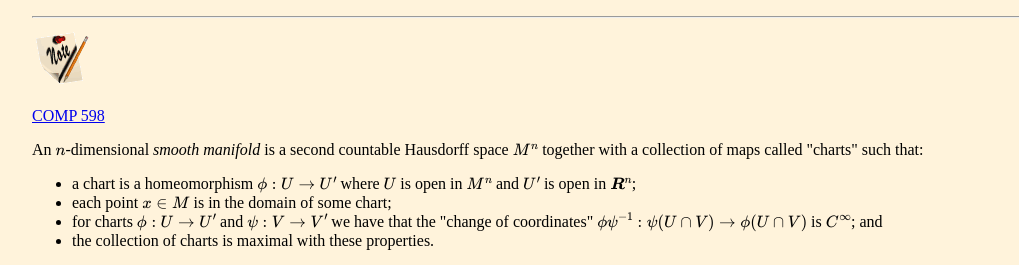
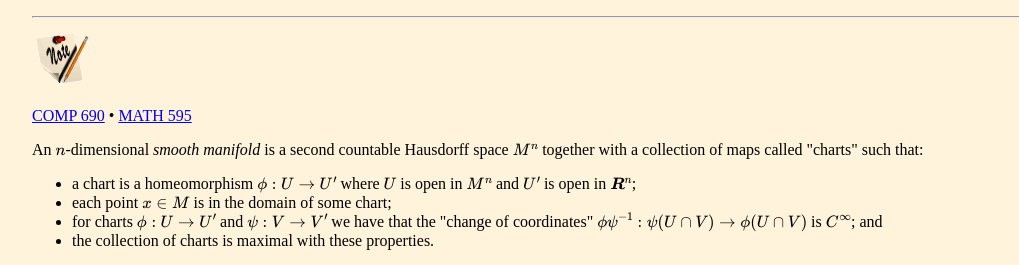
Before and after one commit to marcelgoh/marcelgoh.github.io, a Jekyll site: the page home/index.html, which Jekyll copies as it is, in a window 1280 px wide and 1400 px high. Shown: the part 264-529 px from the top of the window, without its empty margins (48-1067 px from the left). Built offline with Jekyll 4.4.1, drawn with Linux system fonts in a browser that asks for light colours; formulas are drawn with MathJax 3; a script that is not in the unit is left out; some of the changed text lies outside the part shown.

Commit message:
New links for Fall 2020

```diff
--- a/home/index.html
+++ b/home/index.html
@@ -83,7 +83,8 @@ body {
 <img src="/media/home/note.gif" alt="Note">
 
 <p>
-    <a href="https://www.cs.mcgill.ca/~prakash/Courses/598/comp598.html">COMP 598</a>
+    <a href="http://luc.devroye.org/690.html">COMP 690</a>
+    &bull; <a href="http://www.math.mcgill.ca/jaksic/MATH595-2020.html">MATH 595</a>
 </p>
 <p>
     An $n$-dimensional <i>smooth manifold</i> is a second countable Hausdorff space $M^n$ together with a collection of maps called "charts" such that:
@@ -149,7 +152,6 @@ body {
     &#78264; <a href="https://rosieyzh.github.io/website/">Rosie Zhao</a>
 </p>
 
-
 <div>
     <a href="https://math.stackexchange.com/users/691096/marcelgoh"><img alt="Math Stack Exchange profile" src="https://math.stackexchange.com/users/flair/691096.png"></a>
     <a href="https://projecteuler.net/profile/marcelgoh.png"><img alt="Project Euler progress" src="https://projecteuler.net/profile/marcelgoh.png"></a>
```
Also changed, not shown: other parts of home/index.html (+3 -1 lines).
